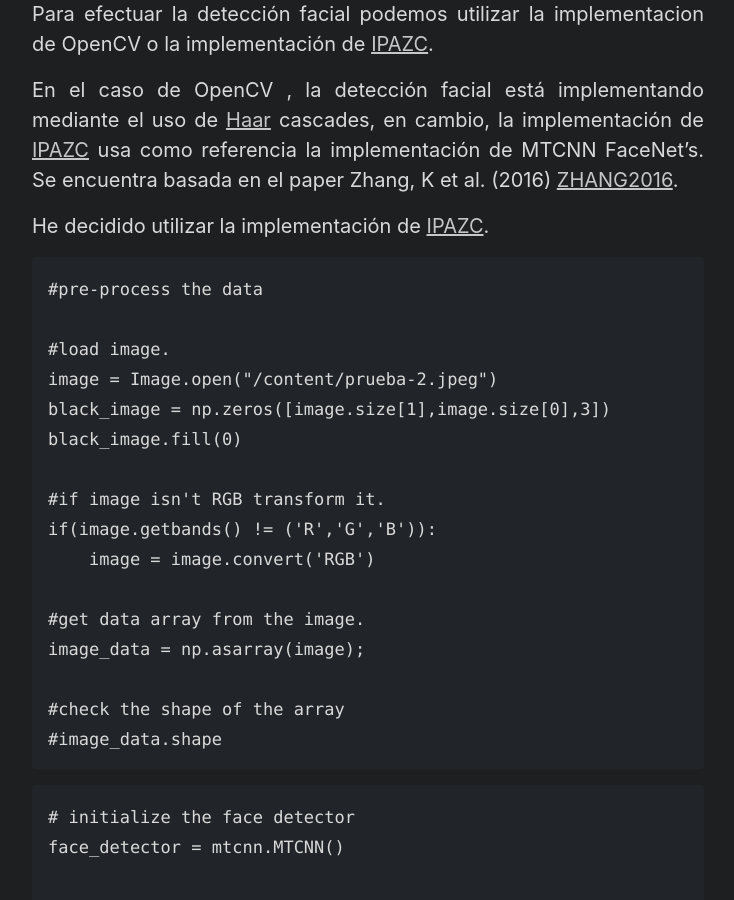
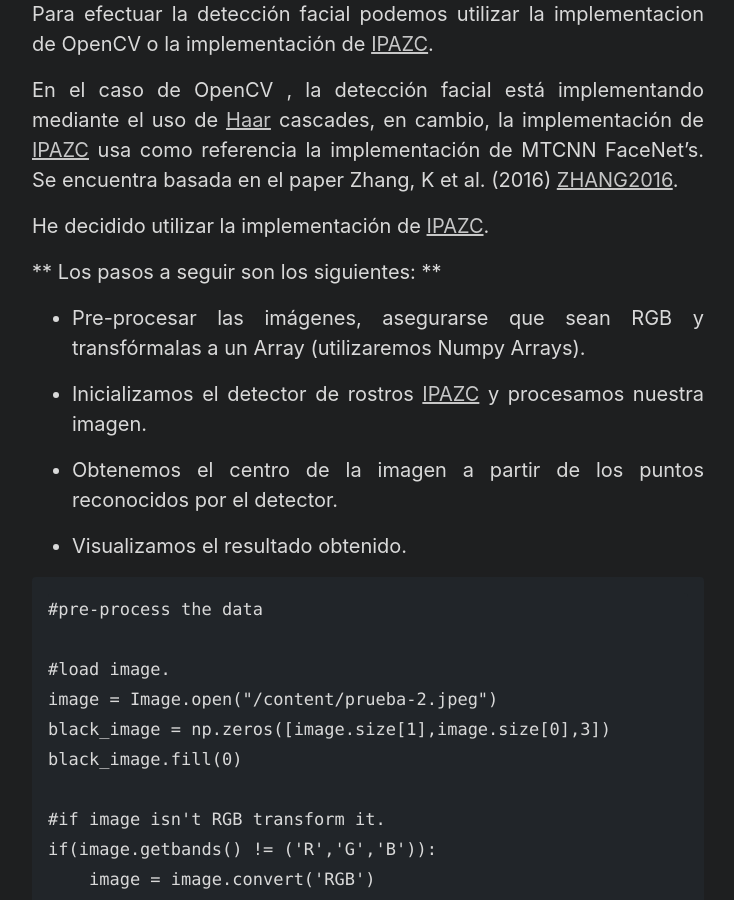
Before and after one commit to srosalest/srosalest.github.io, a Jekyll site: the page built from _posts/2020-12-27-deteccion-y-reconocimiento-facial.md, in a window 1280 px wide and 900 px high, scrolled down 823 px. Shown: the whole window, without its empty margins (272-1006 px from the left). Built offline with Jekyll 4.4.1, drawn with Linux system fonts in a browser that asks for light colours.

Commit message:
first post

````diff
--- a/_posts/2020-12-27-deteccion-y-reconocimiento-facial.md
+++ b/_posts/2020-12-27-deteccion-y-reconocimiento-facial.md
@@ -32,6 +32,19 @@ autor: Sebastián Rosales
 <div style="text-align: justify" markdown="1">He decidido utilizar la implementación de [IPAZC](https://github.com/ipazc/mtcnn).
 </div>
 
+<div style="text-align: justify" markdown="1"> ** Los pasos a seguir son los siguientes: **
+
+* Pre-procesar las imágenes, asegurarse que sean RGB y transfórmalas a un Array (utilizaremos Numpy Arrays).
+
+* Inicializamos el detector de rostros [IPAZC](https://github.com/ipazc/mtcnn) y procesamos nuestra imagen.
+
+* Obtenemos el centro de la imagen a partir de los puntos reconocidos por el detector.
+
+* Visualizamos el resultado obtenido.
+
+</div>
+
+
 
 
 ```
````
